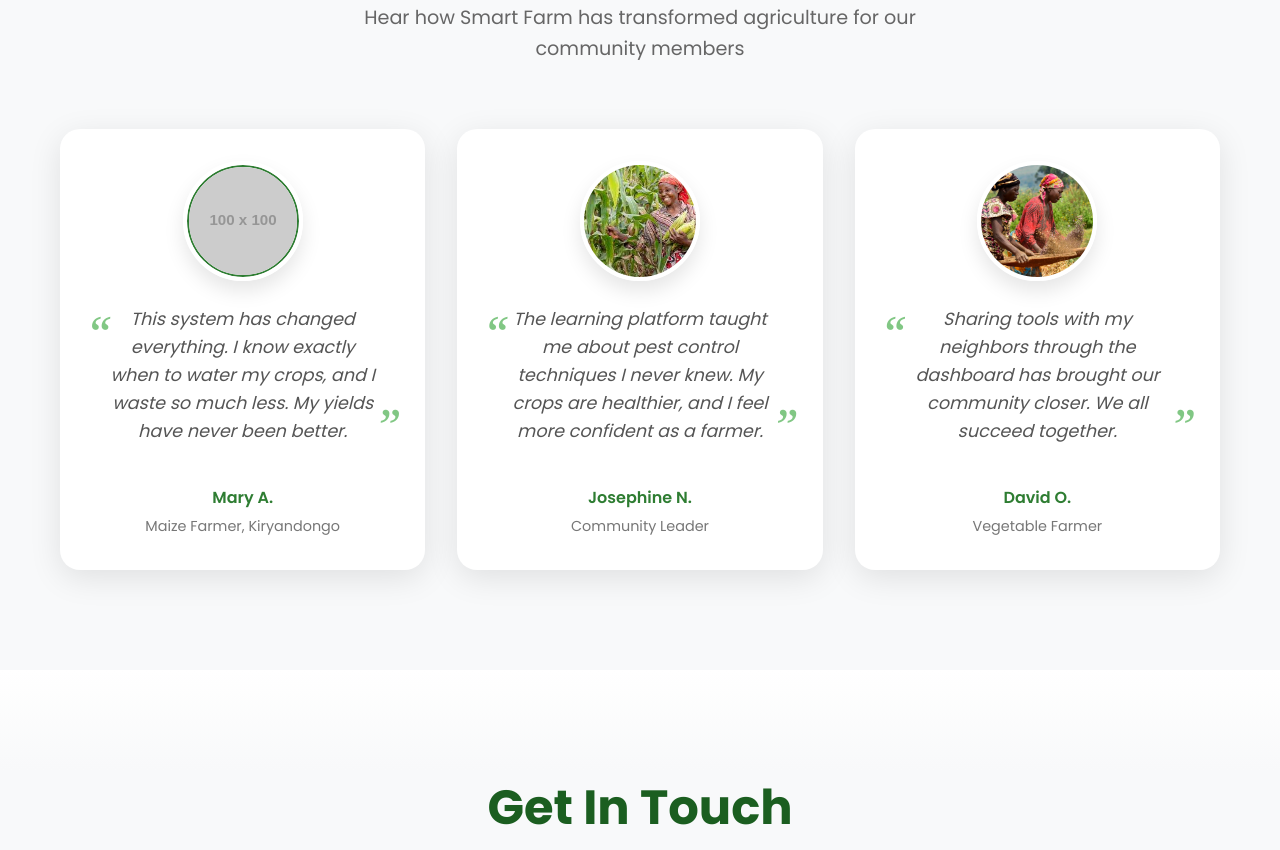
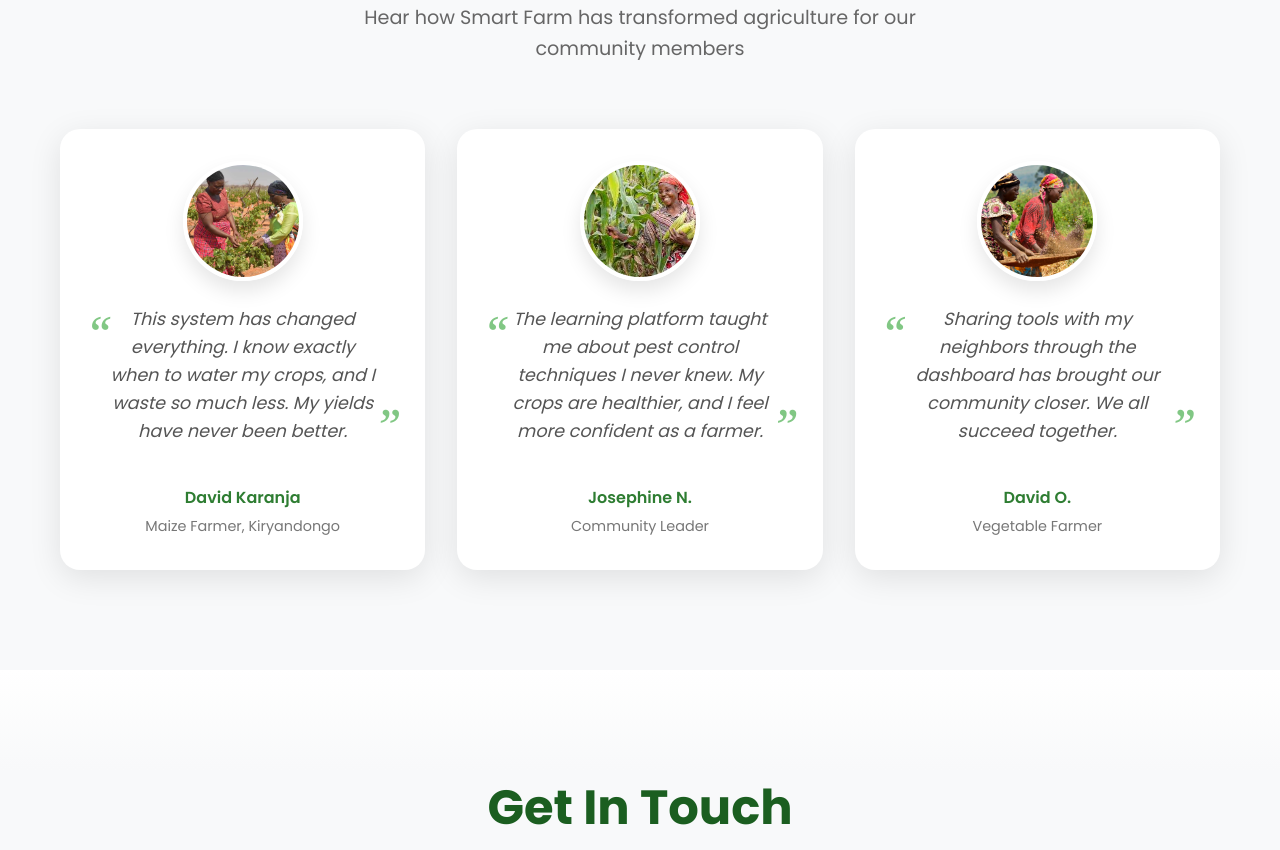
Before and after one commit to KhotKeys/K-kedom-Tools, a website with bundled scripts: page frontend/index.html in a window 1280 px wide. Shown: the part 5531-6381 px from the top of the page. Built offline with nearby package versions, Linux system fonts and the light colour scheme; no server answers; placeholder pictures from the web are drawn by us.

Commit message:
index.html

```diff
--- a/frontend/index.html
+++ b/frontend/index.html
@@ -200,16 +200,27 @@
             <h2 class="animate-fade-in-up">From Our Farmers</h2>
             <p class="subtitle animate-fade-in-up">Hear how Smart Farm has transformed agriculture for our community members</p>
             <div class="testimonials-grid">
-                <div class="testimonial-card animate-fade-in-up">
+<!--                 <div class="testimonial-card animate-fade-in-up">
                     <div class="testimonial-image">
                         <img src="https://via.placeholder.com/100" alt="User Avatar" class="avatar">
                     </div>
                     <p class="testimonial-quote">This system has changed everything. I know exactly when to water my crops, and I waste so much less. My yields have never been better.</p>
                     <div class="testimonial-author">
-                        Mary A.
+                        Ayen Dau
+                        <span>Maize Farmer, Kiryandongo</span>
+                    </div>
+                </div> -->
+                <div class="testimonial-card animate-fade-in-up">
+                    <div class="testimonial-image">
+                        <img src="./images/farmers.jpg" alt="Farmer testimonial 2">
+                    </div>
+                    <p class="testimonial-quote">This system has changed everything. I know exactly when to water my crops, and I waste so much less. My yields have never been better.</p>
+                    <div class="testimonial-author">
+                        David Karanja
                         <span>Maize Farmer, Kiryandongo</span>
                     </div>
                 </div>
+
                 <div class="testimonial-card animate-fade-in-up">
                     <div class="testimonial-image">
                         <img src="./images/images.jpeg" alt="Farmer testimonial 2">
@@ -325,7 +336,7 @@
                 </div>
             </div>
             <div class="footer-bottom">
-                <p>&copy; 2024 Smart Farm. All rights reserved. | Empowering refugee farmers through technology</p>
+                <p>&copy; 2025 Smart Farm. All rights reserved. | Empowering refugee farmers through technology</p>
             </div>
         </div>
     </footer>
```
